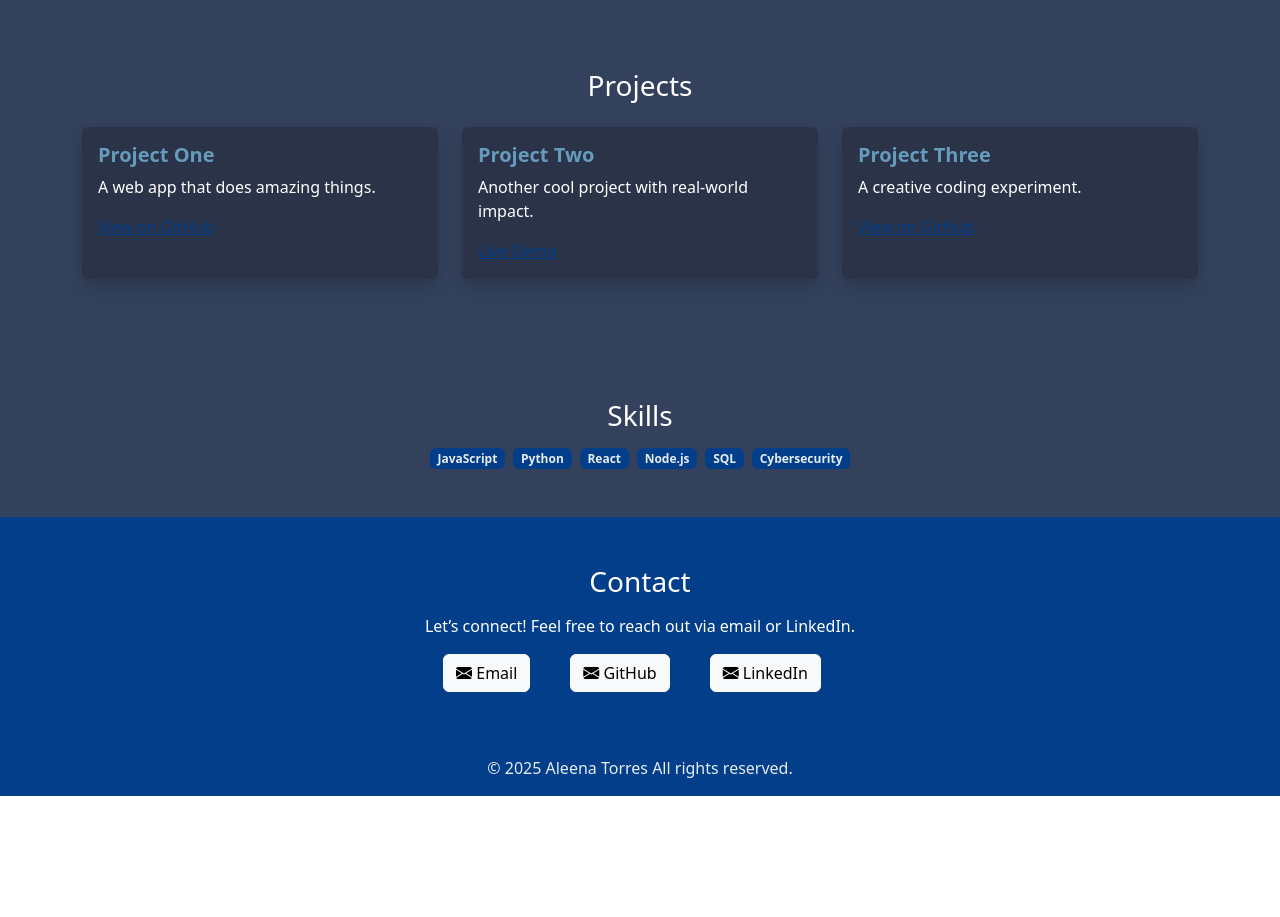
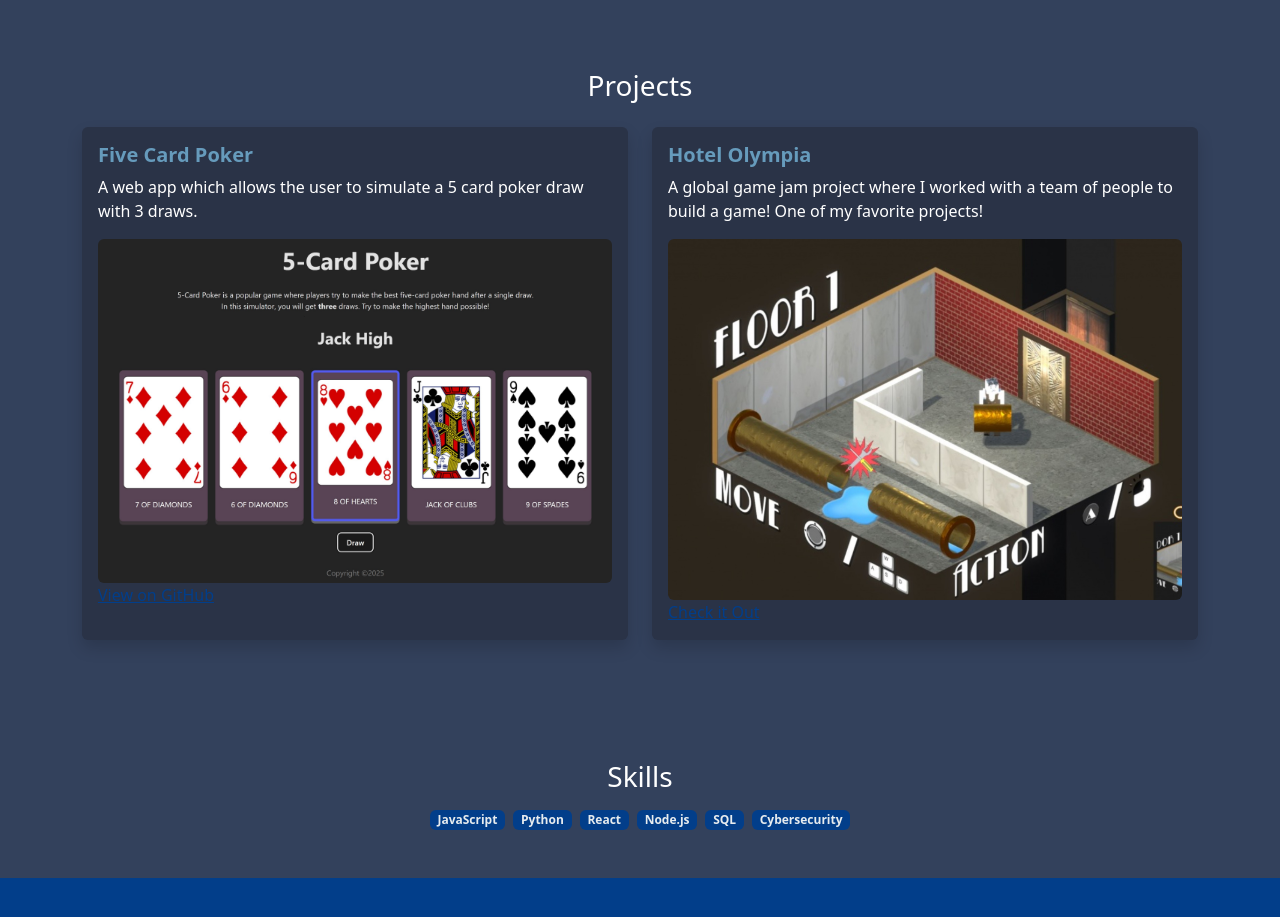
Before and after one commit to aroset919/Personal_Website, a React (Vite) app: page / in a window 1280 px wide. Shown: the part 1800-2717 px from the top of the page. Before the commit the page ends 2596 px from the top, so only its background shows below. Built offline with nearby package versions, Linux system fonts and the light colour scheme.

Commit message:
Updated Project info and added images

```diff
--- /dev/null
+++ b/src/components/Content/Projects/Project_Image.jsx
@@ -0,0 +1,11 @@
+import {Image} from "react-bootstrap";
+
+function ProjectImg (props){
+    return(
+        <Image src={props.img}
+            alt={props.alt}
+            className="projectImg" rounded fluid/>
+    );
+}
+
+export default ProjectImg;
--- a/src/components/Content/Projects/Project_Item.jsx
+++ b/src/components/Content/Projects/Project_Item.jsx
@@ -1,12 +1,17 @@
-import {Col, Card} from "react-bootstrap"
+import {Col, Card} from "react-bootstrap";
+import ProjectImg from "./Project_Image";
 
 function Project_Item (props){
     return(
-        <Col md={4} className="mb-4">
+        <Col md={props.count} className="mb-4">
         <Card className="h-100 shadow theme-card">
             <Card.Body>
             <Card.Title>{props.projectTitle}</Card.Title>
             <Card.Text>{props.projectDesc}</Card.Text>
+            <ProjectImg
+                img={props.image}
+                alt={props.alt}
+            />
             <Card.Link href={props.link} className="theme-link">{props.text}</Card.Link>
             </Card.Body>
         </Card>
--- a/src/components/Content/Projects/Projects.jsx
+++ b/src/components/Content/Projects/Projects.jsx
@@ -4,6 +4,11 @@ import Project_Item from "./Project_Item.jsx";
 /*Projects Section*/
 function Projects (props){
     const projectArray = Object.values(props.info);
+    var count = 12 / projectArray.length;
+
+    if(count < 3){
+        count = 3;
+    }
 
     return (
         <section id="projects" className="py-5 projects-section">
@@ -18,7 +23,10 @@ function Projects (props){
                     projectDesc={project.description}
                     text={project.link_text}
                     link={project.link}
-                />
+                    image={project.image}
+                    alt={project.alt}
+                    count={count}
+                    />
                 );
             })}
             </Row>
--- a/src/components/info.js
+++ b/src/components/info.js
@@ -46,22 +46,20 @@ const Contact_Links = {
 
 const Personal_Projects = {
     P1: {
-        title: "Project One",
-        description: "A web app that does amazing things.",
-        link: "#",
+        title: "Five Card Poker",
+        description: "A web app which allows the user to simulate a 5 card poker draw with 3 draws.",
+        image: "/src/assets/5CardPokerGame.jpg",
+        alt: "Site Pic",
+        link: "https://github.com/aroset919/5Card-Poker",
         link_text: "View on GitHub",
     },
     P2: {
-        title: "Project Two",
-        description: "Another cool project with real-world impact.",
-        link: "#",
-        link_text: "Live Demo",
-    },
-    P3: {
-        title: "Project Three",
-        description: "A creative coding experiment.",
-        link: "#",
-        link_text: "View on GitHub",
+        title: "Hotel Olympia",
+        description: "A global game jam project where I worked with a team of people to build a game! One of my favorite projects!",
+        image: "/src/assets/hotelolympia.jpg",
+        alt: "Game Still",
+        link: "https://v3.globalgamejam.org/2020/games/hotel-olympia-4",
+        link_text: "Check it Out",
     },
 }
 
```
Also changed, not shown: src/assets/5CardPokerGame.jpg (added), src/assets/hotelolympia.jpg (added).
